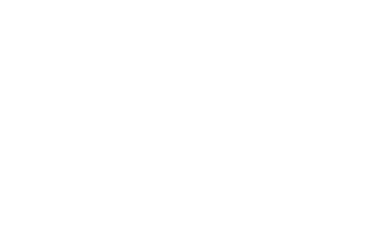
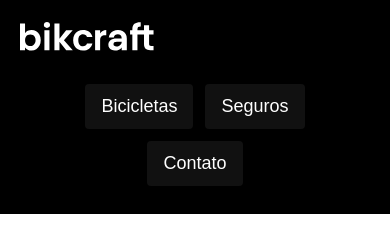
Before and after one commit to CristianSchuster/bikcraft, a plain HTML site: page index.html in a window 390 px wide. Drawn offline with Linux system fonts and the light colour scheme.

Commit message:
header-e-menu

```diff
--- a/css/style.css
+++ b/css/style.css
@@ -0,0 +1,83 @@
+body {
+  margin: 0px;
+  font-family: Arial, Helvetica, sans-serif;
+}
+
+ul {
+  margin: 0px;
+  padding: 0px;
+  list-style: none;
+}
+
+a {
+  text-decoration: none;
+}
+
+.header-bg {
+  background: #000;
+}
+
+.header {
+  display: flex;
+  flex-wrap: wrap;
+  gap: 20px;
+  justify-content: space-between;
+  box-sizing: border-box;
+  padding: 20px;
+  max-width: 1200px;
+  margin: 0px auto;
+}
+
+.header-menu {
+  display: flex;
+  flex-wrap: wrap;
+  justify-content: center;
+  gap: 40px;
+}
+
+.header-menu a {
+  display: inline-block;
+  padding: 16px 0px;
+  color: #fff;
+  font-size: 18px;
+  position: relative;
+}
+.header-menu a::after {
+  content: "";
+  display: block;
+  height: 2px;
+  width: 0px;
+  background-color: #fff;
+  margin-top: 4px;
+  transition: 0.3s;
+  position: absolute;
+}
+
+.header-menu a:hover:after {
+  width: 100%;
+}
+
+@media (max-width: 800px) {
+  .header-menu {
+    gap: 20px;
+  }
+  .header-menu a {
+    background: #111;
+    padding: 12px 16px;
+    border-radius: 4px;
+  }
+  .header-menu a:hover {
+    background-color: #2e2e2e;
+  }
+  .header-menu a::after {
+    display: none;
+  }
+}
+
+@media (max-width: 600px) {
+  .header-menu {
+    gap: 12px;
+    padding: 8px 12px;
+    font-size: 14px;
+  }
+}
--- a/index.html
+++ b/index.html
@@ -11,7 +11,23 @@
 </head>
 
 <body>
+  <header class="header-bg">
 
+    <div class="header">
+      <a href="./">
+        <img src="./img/bikcraft.svg" alt="Bikcraft">
+      </a>
+
+      <nav aria-label="primaria">
+        <ul class="header-menu">
+          <li><a href="./bicicletas.html">Bicicletas</a></li>
+          <li><a href="./seguros.html">Seguros</a></li>
+          <li><a href="./contatos.html">Contato</a></li>
+        </ul>
+      </nav>
+
+    </div>
+  </header>
 </body>
 
 </html>
```
